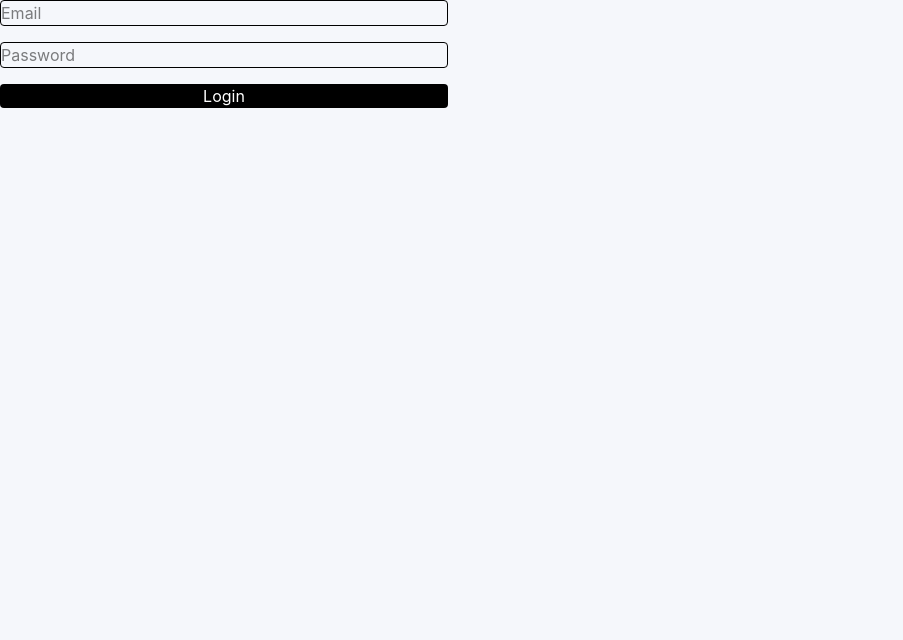
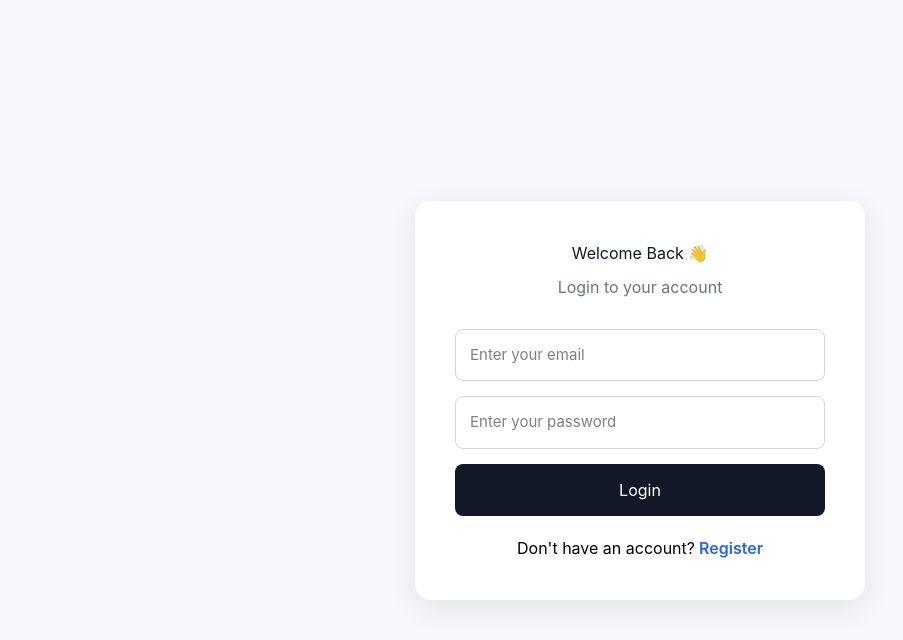
Before and after one commit to farheen-Digitalks/blog-app, a React (Vite) app: page /login in a window 1280 px wide. Shown: the top 640 px of the page, without its empty margins (0-903 px from the left). Built offline with nearby package versions, Linux system fonts and the light colour scheme.

Commit message:
Modified login page and added register page

```diff
--- a/src/App.css
+++ b/src/App.css
@@ -223,3 +223,78 @@ body {
     overflow-x: auto;
   }
 }
+
+/* auth css  */
+.auth-container {
+  min-height: 100vh;
+  background: #f5f7fb;
+  display: flex;
+  justify-content: center;
+  align-items: center;
+  padding: 20px;
+}
+
+.auth-card {
+  width: 100%;
+  max-width: 450px;
+  background: white;
+  padding: 40px;
+  border-radius: 16px;
+  box-shadow: 0 8px 30px rgba(0,0,0,0.08);
+}
+
+.auth-card h1 {
+  text-align: center;
+  margin-bottom: 10px;
+  color: #111827;
+}
+
+.auth-card p {
+  text-align: center;
+  color: #6b7280;
+  margin-bottom: 30px;
+}
+
+.auth-form {
+  display: flex;
+  flex-direction: column;
+  gap: 15px;
+}
+
+.auth-form input {
+  padding: 14px;
+  border: 1px solid #d1d5db;
+  border-radius: 8px;
+  outline: none;
+  font-size: 15px;
+}
+
+.auth-form input:focus {
+  border-color: #2563eb;
+}
+
+.auth-form button {
+  background: #111827;
+  color: white;
+  border: none;
+  padding: 14px;
+  border-radius: 8px;
+  cursor: pointer;
+  font-size: 16px;
+  transition: .3s;
+}
+
+.auth-form button:hover {
+  background: #1f2937;
+}
+
+.auth-footer {
+  text-align: center;
+  margin-top: 20px;
+}
+
+.auth-footer a {
+  color: #2563eb;
+  text-decoration: none;
+  font-weight: 600;
+}
--- a/src/pages/Login.jsx
+++ b/src/pages/Login.jsx
@@ -1,23 +1,39 @@
+import { Link } from "react-router-dom";
+
 const Login = () => {
   return (
-    <div className="max-w-md mx-auto mt-10">
-      <form className="flex flex-col gap-4">
+    <div className="auth-container">
+
+      <div className="auth-card">
+
+        <h1>Welcome Back 👋</h1>
+        <p>Login to your account</p>
+
+        <form className="auth-form">
+
           <input
             type="email"
-          placeholder="Email"
-          className="border p-3 rounded"
+            placeholder="Enter your email"
           />
 
           <input
             type="password"
-          placeholder="Password"
-          className="border p-3 rounded"
+            placeholder="Enter your password"
           />
 
-        <button className="bg-black text-white p-3 rounded">
+          <button type="submit">
             Login
           </button>
+
         </form>
+
+        <div className="auth-footer">
+          Don't have an account?
+          <Link to="/register"> Register</Link>
+        </div>
+
+      </div>
+
     </div>
   );
 };
--- a/src/pages/Register.jsx
+++ b/src/pages/Register.jsx
@@ -0,0 +1,56 @@
+import { Link } from "react-router-dom";
+
+const Register = () => {
+  return (
+    <div className="auth-container">
+
+      <div className="auth-card">
+
+        <h1>Create Account 🚀</h1>
+        <p>Join Blogify today</p>
+
+        <form className="auth-form">
+
+          <input
+            type="text"
+            placeholder="Full Name"
+          />
+
+          <input
+            type="email"
+            placeholder="Email Address"
+          />
+
+           <input
+            type="text"
+            placeholder="Company Name"
+          />
+
+           <input
+            type="text"
+            placeholder="Company Email"
+          />
+
+          <input
+            type="password"
+            placeholder="Password"
+          />
+
+          <button type="submit">
+            Register
+          </button>
+
+        </form>
+
+        <div className="auth-footer">
+          Already have an account?
+          <Link to="/login"> Login</Link>
+        </div>
+
+      </div>
+
+    </div>
+  );
+};
+
+export default Register;
--- a/src/routes/AppRoutes.jsx
+++ b/src/routes/AppRoutes.jsx
@@ -12,6 +12,7 @@ import ManageUsers from "../pages/admin/ManageUsers";
 import ManageBlogs from "../pages/admin/ManageBlogs";
 import AdminDashboard from "../pages/admin/AdminDashboard";
 import AdminLayout from "../layout/AdminLayout";
+import Register from "../pages/Register";
 
 const AppRoutes = () => {
     return (
@@ -22,6 +23,11 @@ const AppRoutes = () => {
                 <Route
                     path="/"
                     element={<Home />}
+                />
+
+                 <Route
+                    path="/register"
+                    element={<Register />}
                 />
 
                 <Route
```
Lines whose indentation alone changed are shown as unchanged.
